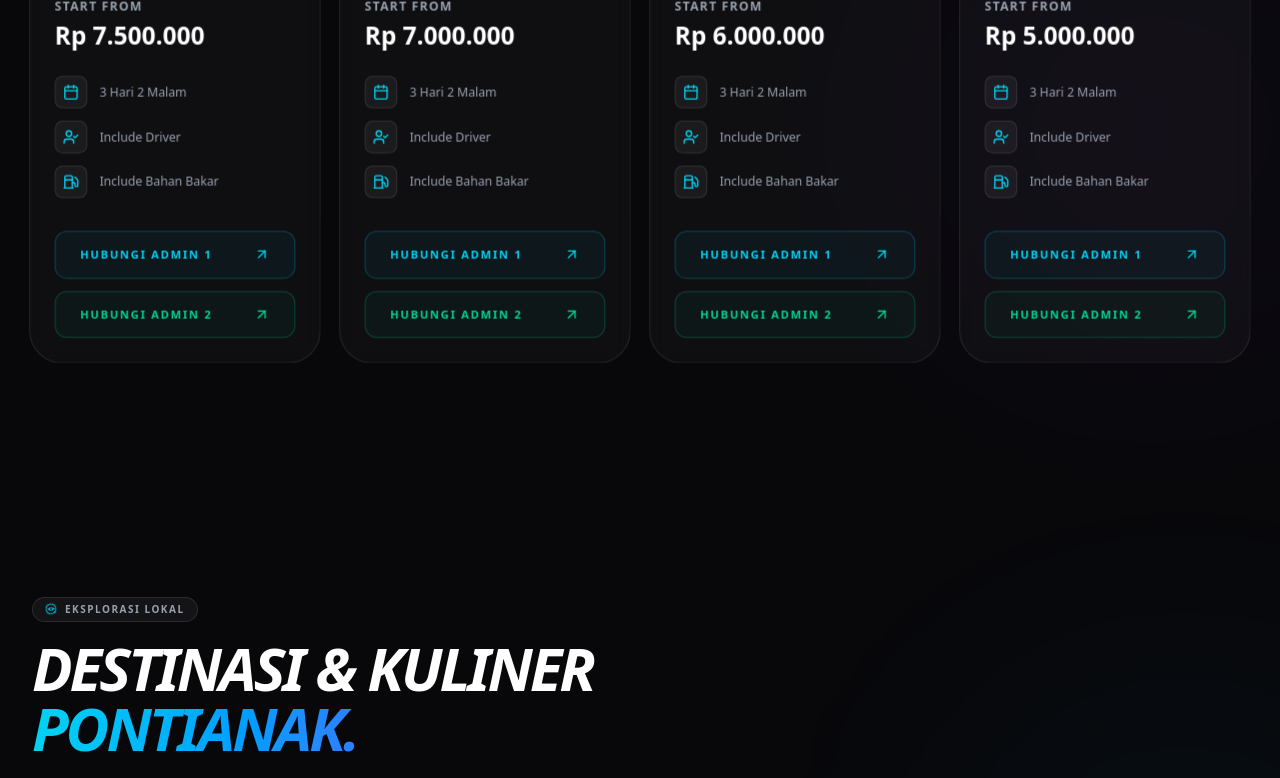
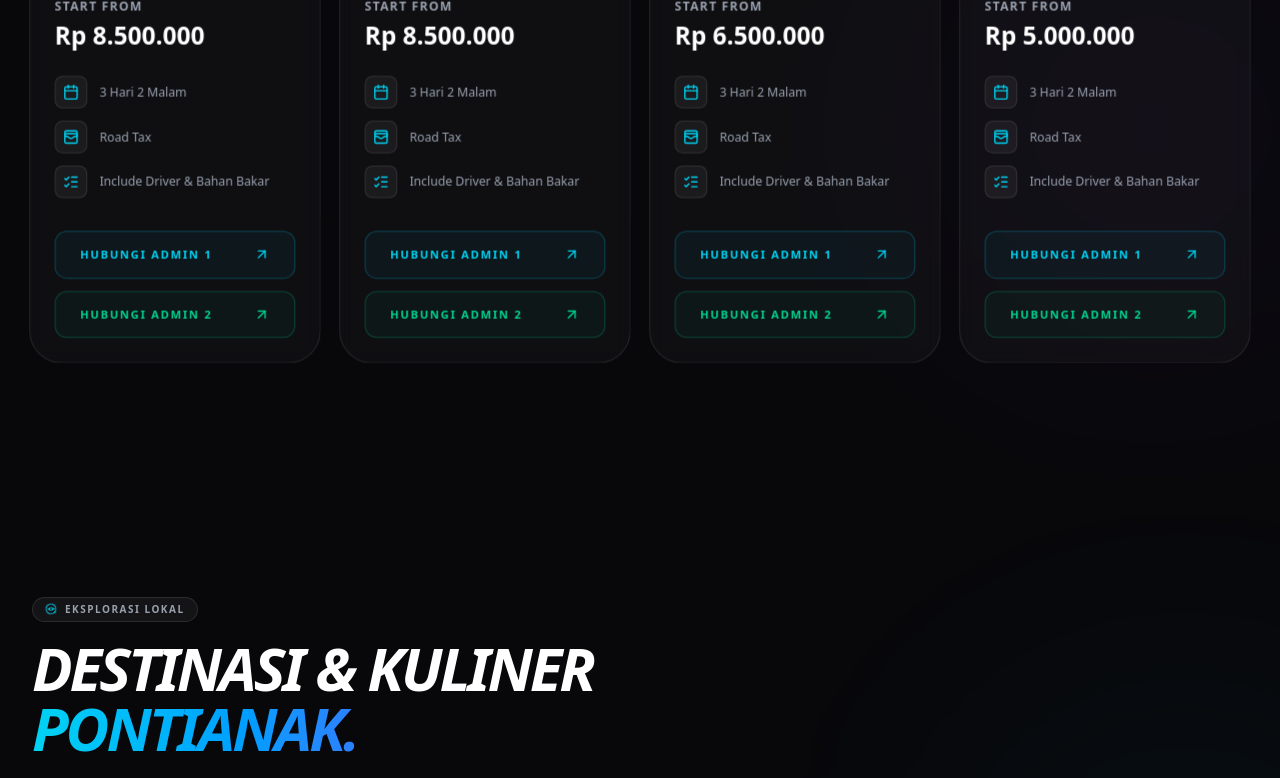
Before and after one commit to syahrial6/kuching, a Next.js app: page / in a window 1280 px wide. Shown: the part 3420-4198 px from the top of the page. Built offline with nearby package versions, Linux system fonts and the light colour scheme.

Commit message:
Update vehicle specifications and images in VehicleClient and TravelKuching components

```diff
--- a/src/components/VehicleClient.tsx
+++ b/src/components/VehicleClient.tsx
@@ -11,7 +11,7 @@ import {
   X,
   MessageCircle,
   Zap,
-  Sparkles,
+  SlidersHorizontal,
   RotateCcw,
   Car,
   CheckCircle2,
@@ -25,17 +25,6 @@ export function VehicleClient() {
 
   const kendaraan = useMemo(
     () => [
-      {
-        image: "/images/avanza_facelift.webp",
-        brand: "TOYOTA",
-        nama: "Avanza Facelift",
-        type: "MPV",
-        kursi: "7",
-        transmisi: "MT",
-        bbm: "Bensin",
-        price: 300000,
-        includeDriver: false,
-      },
       {
         image: "/images/brio.webp",
         brand: "HONDA",
@@ -107,7 +96,7 @@ export function VehicleClient() {
       {
         image: "/images/fortuner.webp",
         brand: "TOYOTA",
-        nama: "Fortuner 2.8 VRZ GR Sport",
+        nama: "Fortuner GR Sport",
         type: "SUV",
         kursi: "7",
         transmisi: "AT",
@@ -332,7 +321,11 @@ export function VehicleClient() {
                     <div className="grid grid-cols-3 gap-2 w-full">
                       {[
                         { icon: Users, label: item.kursi, suffix: " Seats" },
-                        { icon: Sparkles, label: item.transmisi, suffix: "" },
+                        {
+                          icon: SlidersHorizontal,
+                          label: item.transmisi,
+                          suffix: "",
+                        },
                         { icon: Fuel, label: item.bbm, suffix: "" },
                       ].map((spec, i) => (
                         <div
@@ -352,7 +345,7 @@ export function VehicleClient() {
                     {(item.isHybrid || item.includeDriver) && (
                       <div className="flex flex-col gap-2">
                         {item.isHybrid && (
-                          <div className="flex items-center justify-center gap-3 w-full py-3 rounded-xl bg-blue-500/10 border border-blue-500/20 text-blue-400 animate-pulse">
+                          <div className="flex items-center justify-center gap-3 w-full py-3 rounded-xl bg-blue-500/10 border border-blue-500/20 text-blue-400">
                             <Zap size={14} className="fill-blue-400" />
                             <span className="text-[10px] font-black uppercase tracking-[0.2em] italic">
                               Hybrid Tech
@@ -360,7 +353,7 @@ export function VehicleClient() {
                           </div>
                         )}
                         {item.includeDriver && (
-                          <div className="flex items-center justify-center gap-3 w-full py-3 rounded-xl bg-emerald-500/10 border border-emerald-500/20 text-emerald-400 animate-pulse">
+                          <div className="flex items-center justify-center gap-3 w-full py-3 rounded-xl bg-emerald-500/10 border border-emerald-500/20 text-emerald-400">
                             <CheckCircle2 size={14} />
                             <span className="text-[10px] font-black uppercase tracking-[0.2em] italic">
                               Driver Included
--- a/src/sections/TravelKuching.tsx
+++ b/src/sections/TravelKuching.tsx
@@ -5,8 +5,8 @@ import Image from "next/image";
 import {
   X,
   Calendar,
-  UserCheck,
-  Fuel,
+  WalletCards,
+  ListChecks,
   Maximize2,
   ArrowUpRight,
 } from "lucide-react";
@@ -21,36 +21,36 @@ export const TravelKuching = () => {
       image: "/images/hiace.webp",
       brand: "Toyota",
       subtitle: "Hiace Commuter",
-      price: 7500000,
+      price: 8500000,
       color: "from-cyan-500/20 to-blue-500/20",
       specs: [
         { label: "3 Hari 2 Malam", icon: Calendar },
-        { label: "Include Driver", icon: UserCheck },
-        { label: "Include Bahan Bakar", icon: Fuel },
+        { label: "Road Tax", icon: WalletCards },
+        { label: "Include Driver & Bahan Bakar", icon: ListChecks },
       ],
     },
     {
       image: "/images/fortuner.webp",
       brand: "Toyota",
       subtitle: "Fortuner GR Sport",
-      price: 7000000,
+      price: 8500000,
       color: "from-purple-500/20 to-blue-500/20",
       specs: [
         { label: "3 Hari 2 Malam", icon: Calendar },
-        { label: "Include Driver", icon: UserCheck },
-        { label: "Include Bahan Bakar", icon: Fuel },
+        { label: "Road Tax", icon: WalletCards },
+        { label: "Include Driver & Bahan Bakar", icon: ListChecks },
       ],
     },
     {
       image: "/images/innova.webp",
       brand: "Toyota",
       subtitle: "Innova Reborn",
-      price: 6000000,
+      price: 6500000,
       color: "from-blue-500/20 to-cyan-500/20",
       specs: [
         { label: "3 Hari 2 Malam", icon: Calendar },
-        { label: "Include Driver", icon: UserCheck },
-        { label: "Include Bahan Bakar", icon: Fuel },
+        { label: "Road Tax", icon: WalletCards },
+        { label: "Include Driver & Bahan Bakar", icon: ListChecks },
       ],
     },
     {
@@ -61,8 +61,8 @@ export const TravelKuching = () => {
       color: "from-indigo-500/20 to-purple-500/20",
       specs: [
         { label: "3 Hari 2 Malam", icon: Calendar },
-        { label: "Include Driver", icon: UserCheck },
-        { label: "Include Bahan Bakar", icon: Fuel },
+        { label: "Road Tax", icon: WalletCards },
+        { label: "Include Driver & Bahan Bakar", icon: ListChecks },
       ],
     },
   ];
@@ -117,7 +117,8 @@ export const TravelKuching = () => {
             transition={{ delay: 0.2 }}
             className="text-gray-400 text-base md:text-lg max-w-sm leading-relaxed text-left md:text-right"
           >
-            Nikmati paket wisata kuching dan tour kuching terbaik bersama jasa travel kuching terpercaya dari Pontianak.
+            Nikmati paket wisata kuching dan tour kuching terbaik bersama jasa
+            travel kuching terpercaya dari Pontianak.
           </m.p>
         </div>
 
@@ -158,7 +159,8 @@ export const TravelKuching = () => {
                       fill
                       sizes="(max-width: 768px) 100vw, (max-width: 1024px) 50vw, 25vw"
                       className="object-cover transition-transform duration-700 group-hover:scale-110"
-                      loading="lazy" />
+                      loading="lazy"
+                    />
                     <div className="absolute inset-0 bg-gradient-to-t from-[#08080b] to-transparent opacity-60" />
                   </div>
 
```
Also changed, not shown: public/images/veloz_hybrid.webp.
